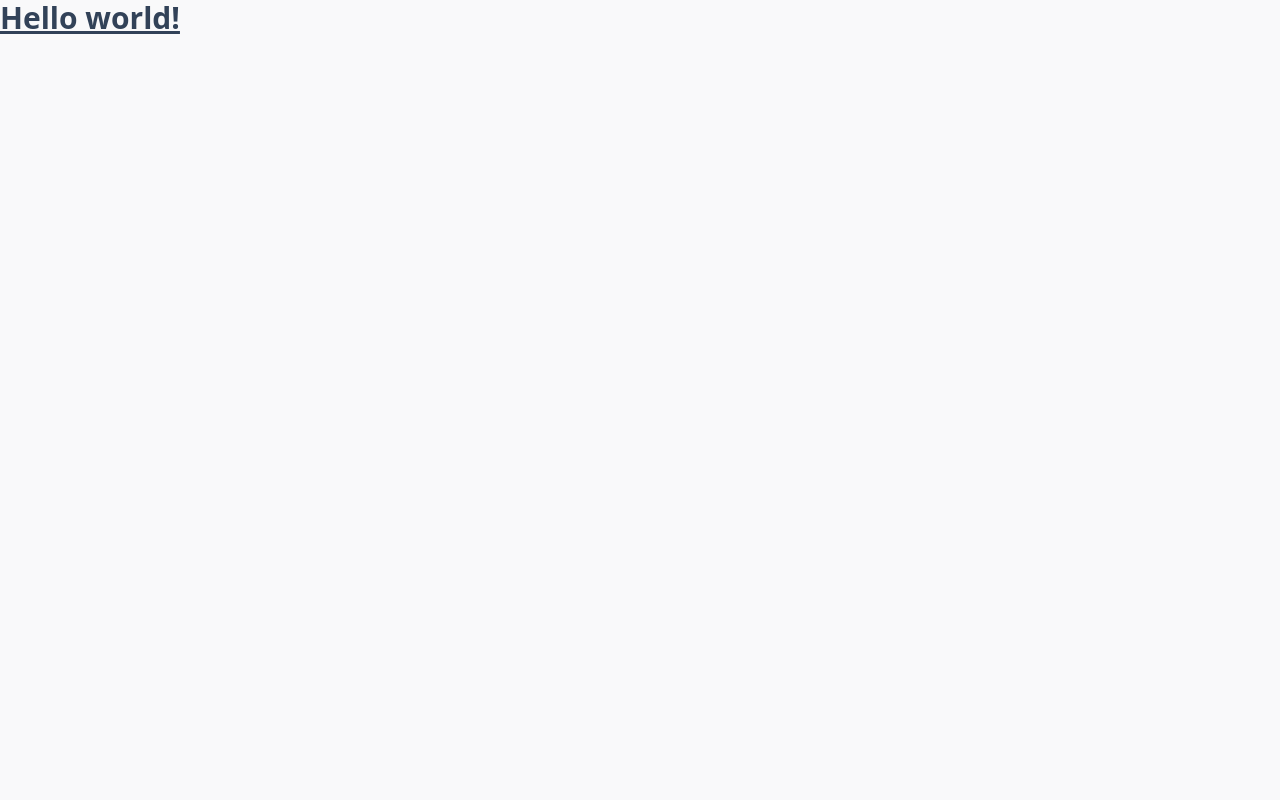
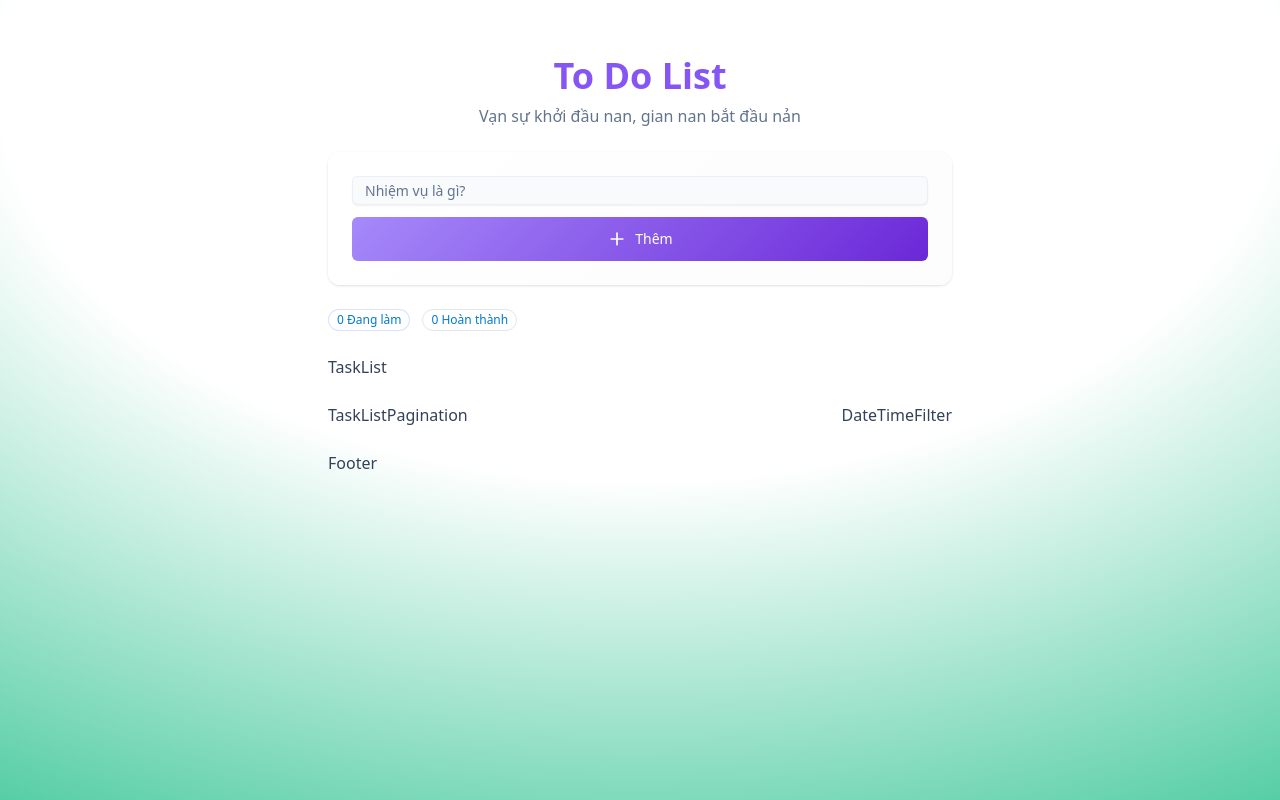
Before and after one commit to kietcvt/ToDoApp, a React (Vite) app in the folder frontend/: page / in a window 1280 px wide. Built offline with nearby package versions, Linux system fonts and the light colour scheme.

Commit message:
Thêm các component, viết chi tiết cho AddTask,Header,StatsAndFilters

```diff
--- /dev/null
+++ b/frontend/src/components/AddTask.jsx
@@ -0,0 +1,29 @@
+import React from "react";
+import { Card } from "./ui/card";
+import { Input } from "./ui/input";
+import { Button } from "./ui/button";
+import { Plus } from "lucide-react";
+
+const AddTask = () => {
+  return (
+    <Card className="p-6 border-0 bg-gradient-card shadow-custom-lg">
+      <div className="flex flex-col gap-3 sm:flex-box">
+        <Input
+          type="text"
+          placeholder="Nhiệm vụ là gì?"
+          className="h-12 text-base bg-slate-50 sm:flex-1 border-border/50 focus:border-primary/50 focus:ring-primary/20"
+        />
+
+        <Button variant="gradient"
+        size="xl"
+        className="px-6"
+        >
+          <Plus className="size-5"/>
+          Thêm
+        </Button>
+      </div>
+    </Card>
+  );
+};
+
+export default AddTask;
--- /dev/null
+++ b/frontend/src/components/DateTimeFilter.jsx
@@ -0,0 +1,9 @@
+import React from 'react'
+
+const DateTimeFilter = () => {
+  return (
+    <div>DateTimeFilter</div>
+  )
+}
+
+export default DateTimeFilter
--- /dev/null
+++ b/frontend/src/components/Footer.jsx
@@ -0,0 +1,9 @@
+import React from 'react'
+
+const Footer = () => {
+  return (
+    <div>Footer</div>
+  )
+}
+
+export default Footer
--- /dev/null
+++ b/frontend/src/components/Header.jsx
@@ -0,0 +1,16 @@
+import React from 'react'
+
+const Header = () => {
+  return (
+    <div className='space-y-2 text-center'>
+      <h1 className='text-4xl font-bold text-transparent bg-primary bg-clip-text'>
+        To Do List
+        </h1>
+        <p className='text-muted-foreground'>
+          Vạn sự khởi đầu nan, gian nan bắt đầu nản
+        </p>
+    </div>
+  )
+}
+
+export default Header
--- /dev/null
+++ b/frontend/src/components/StatsAndFilters.jsx
@@ -0,0 +1,49 @@
+import React from "react";
+import { Badge } from "./ui/badge";
+import { FilterType } from "@/lib/data";
+import { Button } from "./ui/button";
+import { Filter } from "lucide-react";
+
+const StatsAndFilters = ({
+  completedTasksCount = 0,
+  activeTaskCount = 0,
+  filter = "all",
+}) => {
+  return (
+    <div className="flex flex-col items-start justify-between gap-4 sm:flex-row sm:items-center">
+      {/* Phần thống kê */}
+      <div className="flex gap-3">
+        <Badge
+          variant="secondary"
+          className="bg-white/50 text-accent-foreground border-info/20"
+        >
+          {activeTaskCount} {FilterType.active}
+        </Badge>
+        <Badge
+          variant="secondary"
+          className="bg-white/50 text-accent-foreground border-sucess/20"
+        >
+          {completedTasksCount} {FilterType.completed}
+        </Badge>
+      </div>
+      {/* Phần filter */}
+      <div className="flex flex-row gap-2 sm:flex-row">
+{
+  Object.keys(FilterType).map((type)=>{
+    <Button
+      key ={type}
+      variant = {filter === type? 'gradient':'ghost'}
+      size ='sm'
+      className ='capitalize'
+    >
+    <Filter className="size-4"/>
+    {FilterType[type]}
+    </Button>
+  })
+}
+      </div>
+    </div>
+  );
+};
+
+export default StatsAndFilters;
--- /dev/null
+++ b/frontend/src/components/TaskList.jsx
@@ -0,0 +1,9 @@
+import React from 'react'
+
+const TaskList = () => {
+  return (
+    <div>TaskList</div>
+  )
+}
+
+export default TaskList
--- /dev/null
+++ b/frontend/src/components/TaskListPagination.jsx
@@ -0,0 +1,9 @@
+import React from 'react'
+
+const TaskListPagination = () => {
+  return (
+    <div>TaskListPagination</div>
+  )
+}
+
+export default TaskListPagination
--- a/frontend/src/components/ui/button.jsx
+++ b/frontend/src/components/ui/button.jsx
@@ -19,14 +19,14 @@ const buttonVariants = cva(
         ghost:
           "hover:bg-accent hover:text-accent-foreground dark:hover:bg-accent/50",
         link: "text-primary underline-offset-4 hover:underline",
+        gradient: "bg-gradient-primary text-primary-foreground hover:shadow-glow hover:scale-105 active:scale-95 border-0"
       },
       size: {
         default: "h-9 px-4 py-2 has-[>svg]:px-3",
         sm: "h-8 rounded-md gap-1.5 px-3 has-[>svg]:px-2.5",
         lg: "h-10 rounded-md px-6 has-[>svg]:px-4",
+        xl: "h-11 rounded-md px-8",
         icon: "size-9",
-        "icon-sm": "size-8",
-        "icon-lg": "size-10",
       },
     },
     defaultVariants: {
--- /dev/null
+++ b/frontend/src/lib/data.js
@@ -0,0 +1,5 @@
+export const FilterType = {
+    all: "Tất cả",
+    active: "Đang làm",
+    completed: "Hoàn thành"
+}
--- a/frontend/src/pages/HomePage.jsx
+++ b/frontend/src/pages/HomePage.jsx
@@ -1,10 +1,54 @@
+import AddTask from "@/components/AddTask";
+import DateTimeFilter from "@/components/DateTimeFilter";
+import Footer from "@/components/Footer";
+import Header from "@/components/Header";
+import StatsAndFilters from "@/components/StatsAndFilters";
+import TaskList from "@/components/TaskList";
+import TaskListPagination from "@/components/TaskListPagination";
 import React from "react";
 
 const HomePage = () => {
   return (
-    <div>
-      <h1 class="text-3xl font-bold underline">Hello world!</h1>
+
+<div className="min-h-screen w-full bg-white relative">
+  {/* Emerald Glow Background */}
+  <div
+    className="absolute inset-0 z-0"
+    style={{
+      backgroundImage: `
+        radial-gradient(125% 125% at 50% 10%, #ffffff 40%, #10b981 100%)
+      `,
+      backgroundSize: "100% 100%",
+    }}
+  />
+  <div className="container pt-8 mx-auto relative z-10">
+      <div className="w-full max-w-2xl p-6 mx-auto space-y-6">
+        {/* Đầu trang */}
+        <Header />
+
+        {/* Tạo nhiệm vụ */}
+        <AddTask />
+
+        {/* Thống kê và bộ lọc */}
+        <StatsAndFilters />
+
+        {/* Danh sách nhiệm vụ */}
+        <TaskList />
+
+        {/* Phân trang và lọc theo page */}
+        <div className="flex flex-col items-center justify-between gap-6 sm:flex-row">
+          <TaskListPagination />
+
+          <DateTimeFilter />
+        </div>
+
+        {/* Chân trang */}
+        <Footer />
+      </div>
     </div>
+</div>
+
+
   );
 };
 
```
